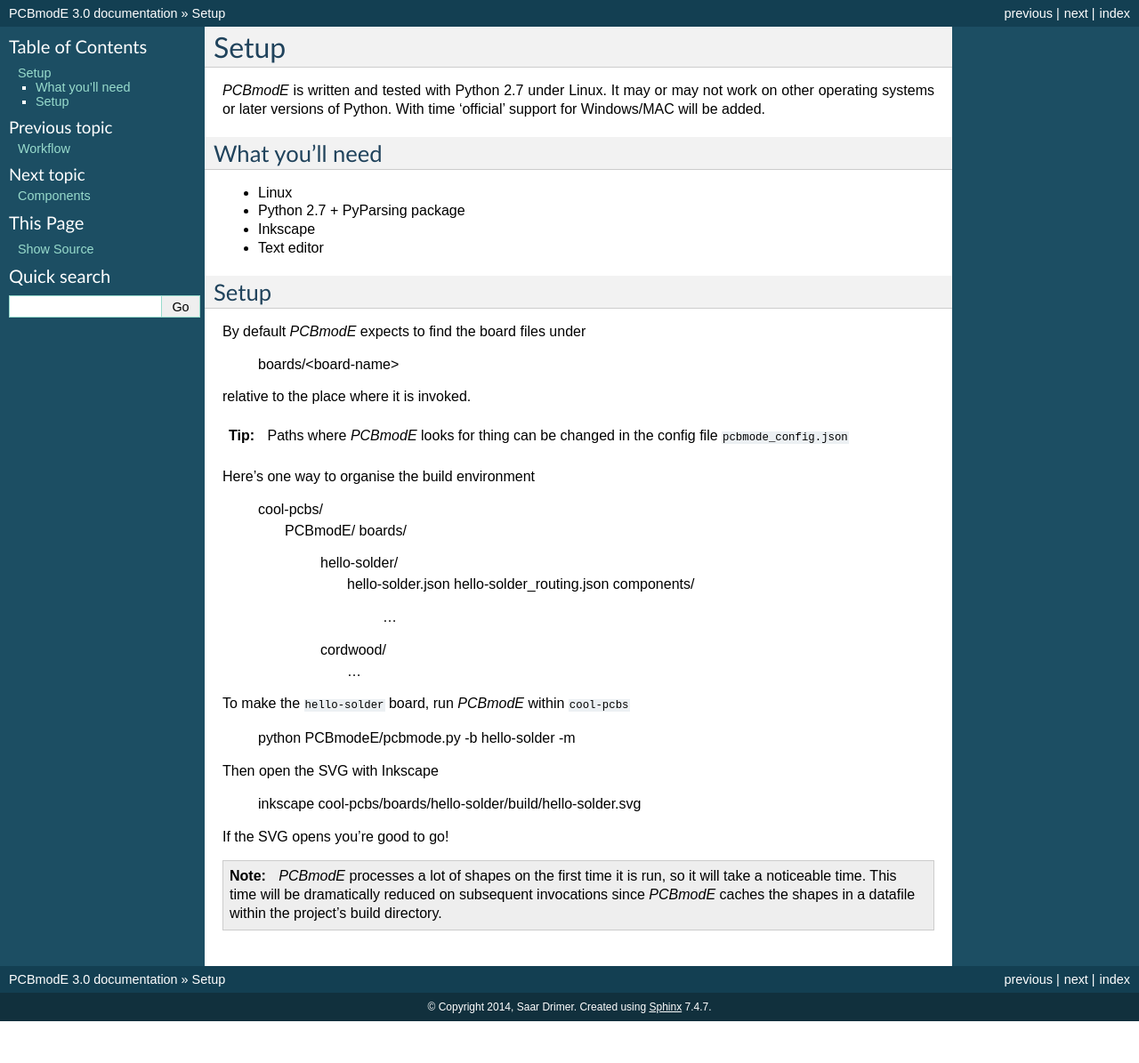
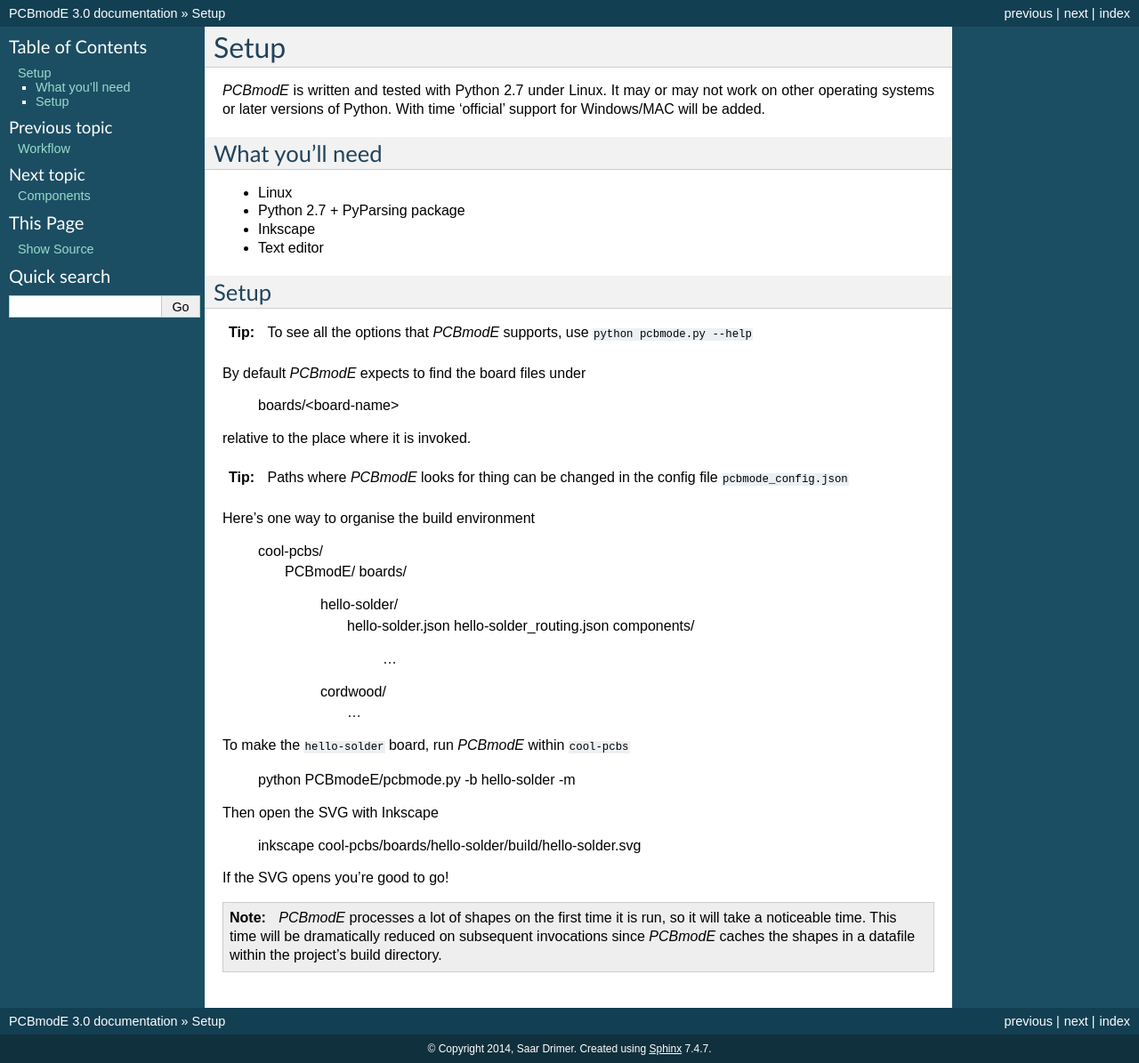
Before and after one commit to boldport/pcbmode, a Sphinx documentation site: the page built from docs/source/setup.rst, in a window 1280 px wide. Shown: the whole page at 89% size. Built offline with Sphinx 7.4.7, drawn with Linux system fonts in a browser that asks for light colours; pages that are not in the unit, such as notebooks, are missing from menus; before the commit the page ends 1148 px from its top, so only the background shows below that.

Commit message:
added note about --help switch

```diff
--- a/docs/source/setup.rst
+++ b/docs/source/setup.rst
@@ -14,6 +14,8 @@
 
 Setup
 =====
+
+.. tip:: To see all the options that *PCBmodE* supports, use ``python pcbmode.py --help``
 
 By default *PCBmodE* expects to find the board files under
 
```
